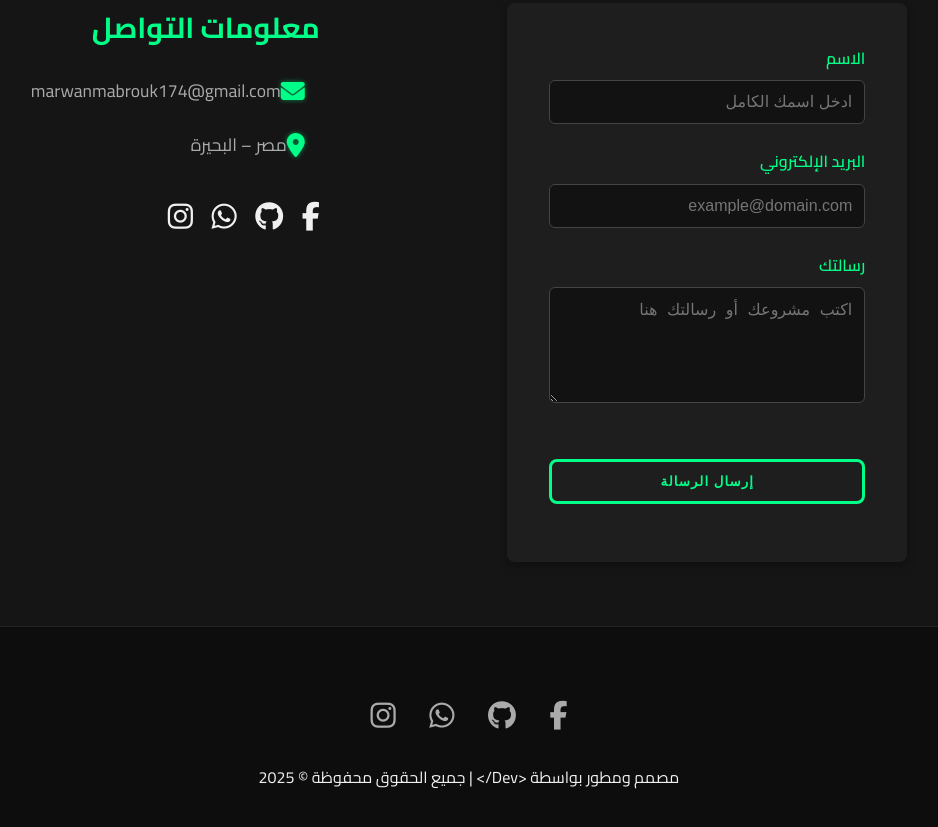
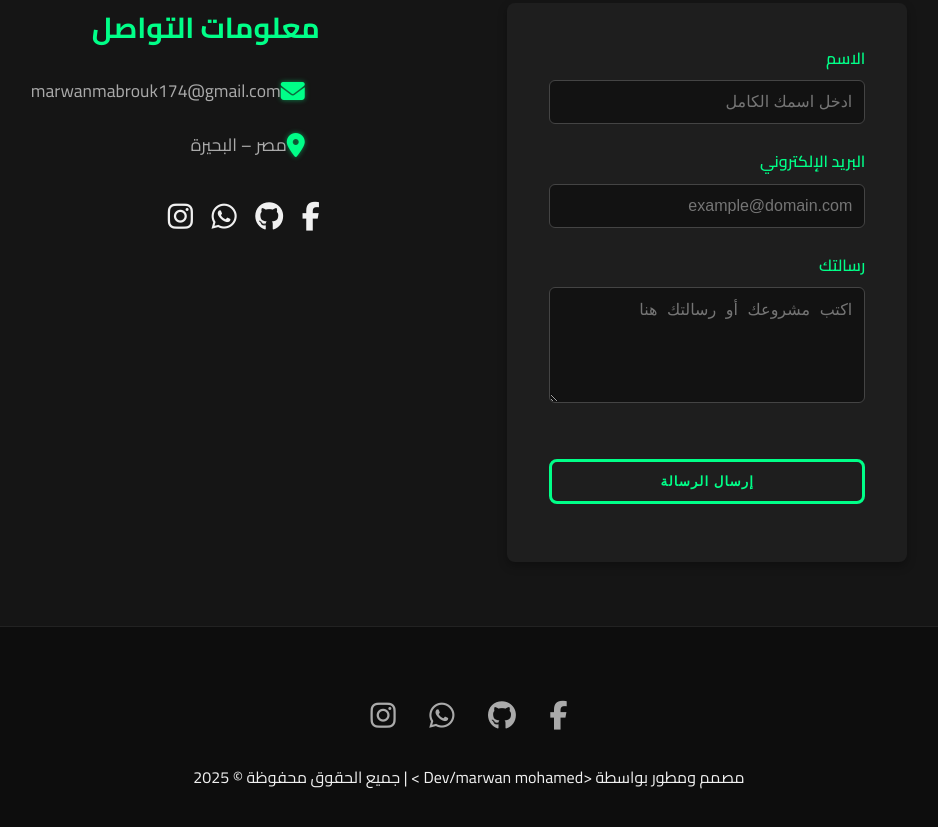
Before and after one commit to marwanmabrouk174-cell/Marwan_portfiolo, a plain HTML site: page index.html in a window 1280 px wide. Shown: the part 2946-3773 px from the top of the page, without its empty margins (171-1109 px from the left). Drawn offline with Linux system fonts and the light colour scheme; a script that the page names is missing.

Commit message:
Update footer copyright information

```diff
--- a/index.html
+++ b/index.html
@@ -187,7 +187,7 @@
              <a href="https://wa.me/message/QZ6HCXVG7KLPP1" target="_blank" aria-label="واتساب"><i class="fab fa-whatsapp"></i></a>
              <a href="https://www.instagram.com/marwan_m_mabrouk?igsh=M252eHhyejBsdHlo" target="_blank" aria-label="Instagram"><i class="fab fa-instagram"></i></a>
         </div>
-        <p class="copyright">مصمم ومطور بواسطة &lt;Dev/&gt; | جميع الحقوق محفوظة &copy; <span id="currentYear">2025</span></p>
+        <p class="copyright">مصمم ومطور بواسطة &lt;Dev/marwan mohamed &gt; | جميع الحقوق محفوظة &copy; <span id="currentYear">2025</span></p>
     </footer>
 
     <script src="script.js"></script>
```
